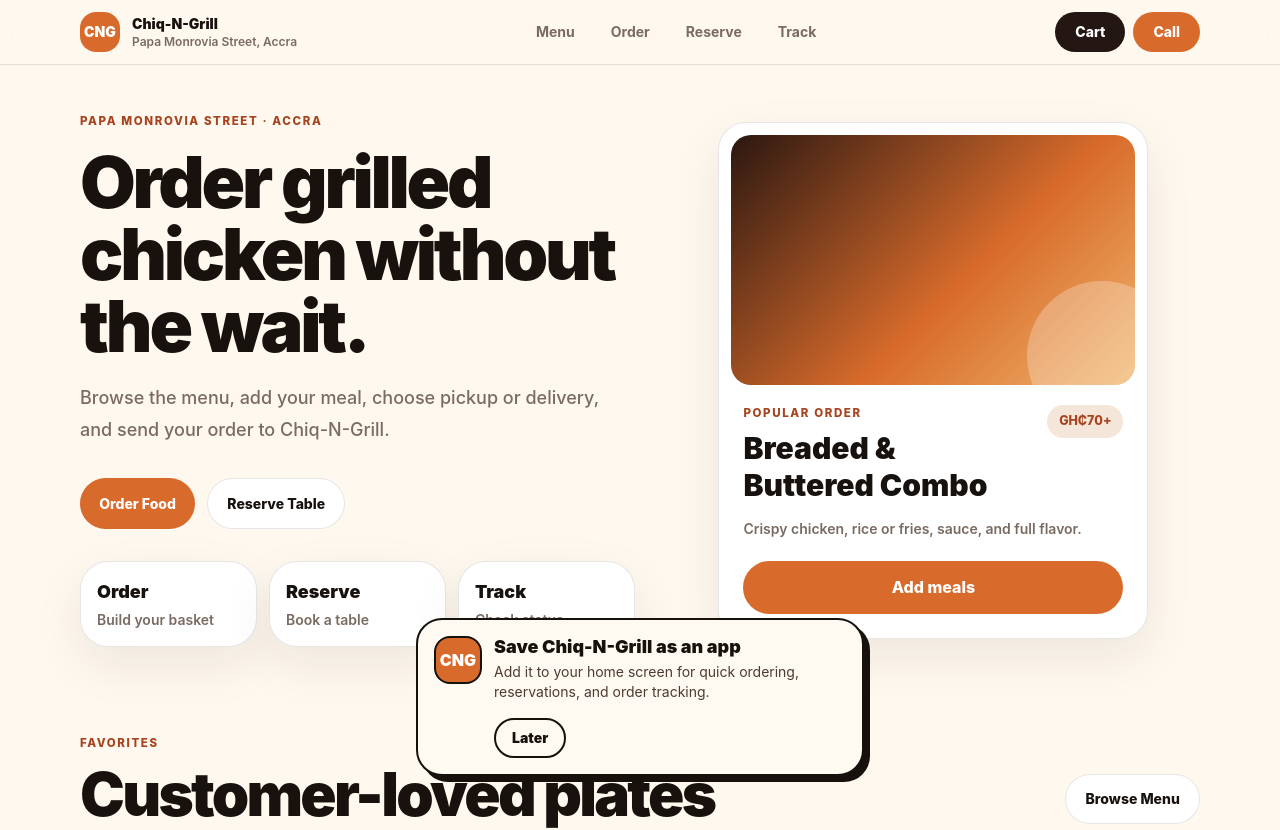
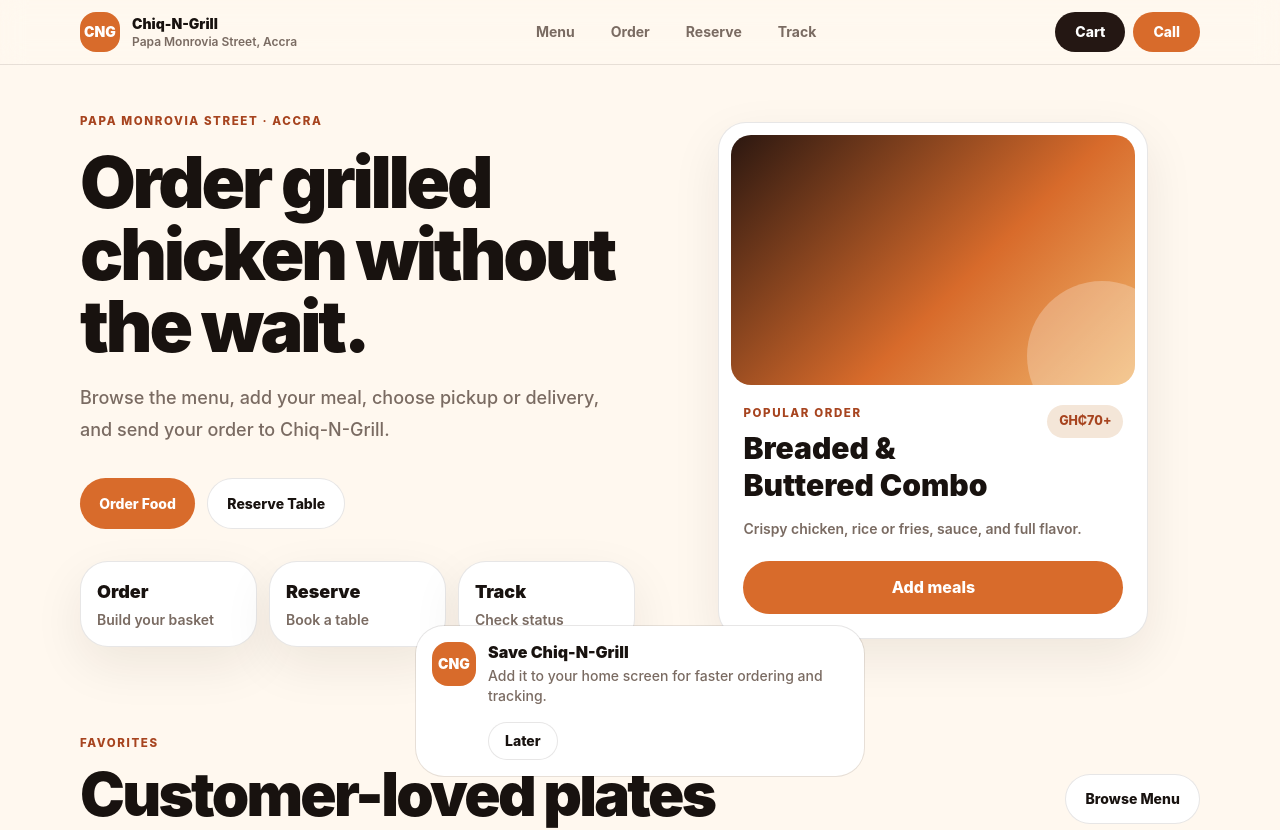
Before and after one commit to hAck404-lab101/chiqngrill, a Next.js app: page / in a window 1280 px wide. Shown: the top 830 px of the page. Built offline with nearby package versions, Linux system fonts and the light colour scheme.

Commit message:
design: align PWA install prompt with app UI

```diff
--- a/components/pwa-install-prompt.tsx
+++ b/components/pwa-install-prompt.tsx
@@ -20,7 +20,6 @@
     const iOSDevice = /iphone|ipad|ipod/i.test(window.navigator.userAgent);
 
     setIsIOS(iOSDevice);
-
     if (standalone || dismissed) return;
 
     const timer = window.setTimeout(() => setIsVisible(true), 2400);
@@ -55,26 +54,26 @@
   if (!isVisible) return null;
 
   return (
-    <div className="fixed inset-x-4 bottom-24 z-[90] mx-auto max-w-md rounded-[26px] border-2 border-[#17110d] bg-[#fffaf1] p-4 text-[#17110d] shadow-[6px_6px_0_#17110d] md:bottom-6">
+    <div className="fixed inset-x-4 bottom-24 z-[90] mx-auto max-w-md rounded-[var(--radius-lg)] bg-[var(--surface)] p-4 text-[var(--ink)] shadow-[var(--shadow-soft)] ring-1 ring-[var(--line)] md:bottom-6">
       <div className="flex items-start gap-3">
-        <div className="grid size-12 shrink-0 place-items-center rounded-2xl border-2 border-[#17110d] bg-[#d86b2b] font-black text-white">
+        <div className="grid size-11 shrink-0 place-items-center rounded-2xl bg-[var(--brand)] text-sm font-black text-white">
           CNG
         </div>
-        <div>
-          <h2 className="text-lg font-black leading-tight">Save Chiq-N-Grill as an app</h2>
-          <p className="mt-1 text-sm leading-5 text-[#4c3b31]">
-            Add it to your home screen for quick ordering, reservations, and order tracking.
+        <div className="min-w-0">
+          <h2 className="text-base font-black leading-tight">Save Chiq-N-Grill</h2>
+          <p className="mt-1 text-sm font-medium leading-5 text-[var(--muted)]">
+            Add it to your home screen for faster ordering and tracking.
           </p>
           {isIOS && !deferredPrompt ? (
-            <p className="mt-2 text-xs font-bold text-[#9d3f1d]">On iPhone: tap Share, then Add to Home Screen.</p>
+            <p className="mt-2 text-xs font-bold text-[var(--brand-dark)]">On iPhone: tap Share, then Add to Home Screen.</p>
           ) : null}
           <div className="mt-4 flex gap-2">
             {deferredPrompt ? (
-              <button type="button" onClick={handleInstall} className="rounded-full border-2 border-[#17110d] bg-[#d86b2b] px-4 py-2 text-sm font-black text-white">
-                Install App
+              <button type="button" onClick={handleInstall} className="btn-primary px-4 py-2 text-sm">
+                Install
               </button>
             ) : null}
-            <button type="button" onClick={dismiss} className="rounded-full border-2 border-[#17110d] px-4 py-2 text-sm font-black">
+            <button type="button" onClick={dismiss} className="btn-outline px-4 py-2 text-sm">
               Later
             </button>
           </div>
```
